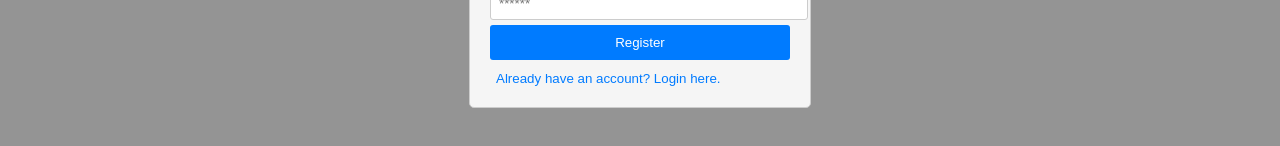
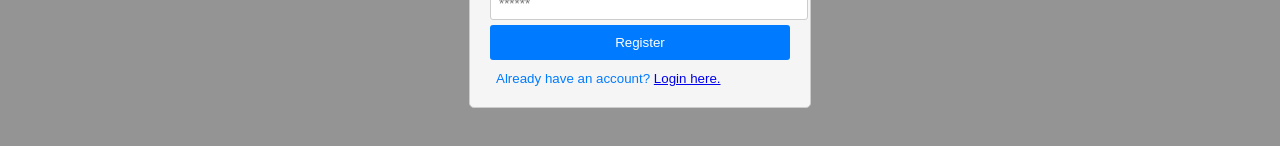
Before and after one commit to renzosj/goodnight-king, a React (Create React App) app in the folder client/: page /register in a window 1280 px wide. Shown: the part 460-606 px from the top of the page. Built offline with nearby package versions, Linux system fonts and the light colour scheme.

Commit message:
updating links

```diff
--- a/client/src/pages/Register.jsx
+++ b/client/src/pages/Register.jsx
@@ -44,7 +44,7 @@ export const Register = () => {
     <div className="register-container">
       {data ? (
         <p>
-          Success! You may now head <Link to="/login"></Link>
+          Success! You may now head <Link to="/login">login page</Link>
         </p>
       ) : (
         <form onSubmit={handleSubmit}>
@@ -100,7 +100,7 @@ export const Register = () => {
       {error && <div>{error.message}</div>}
 
       <button className="switch-button">
-        Already have an account? Login here.
+        Already have an account? <Link to="/login">Login here.</Link>
       </button>
     </div>
   );
```
